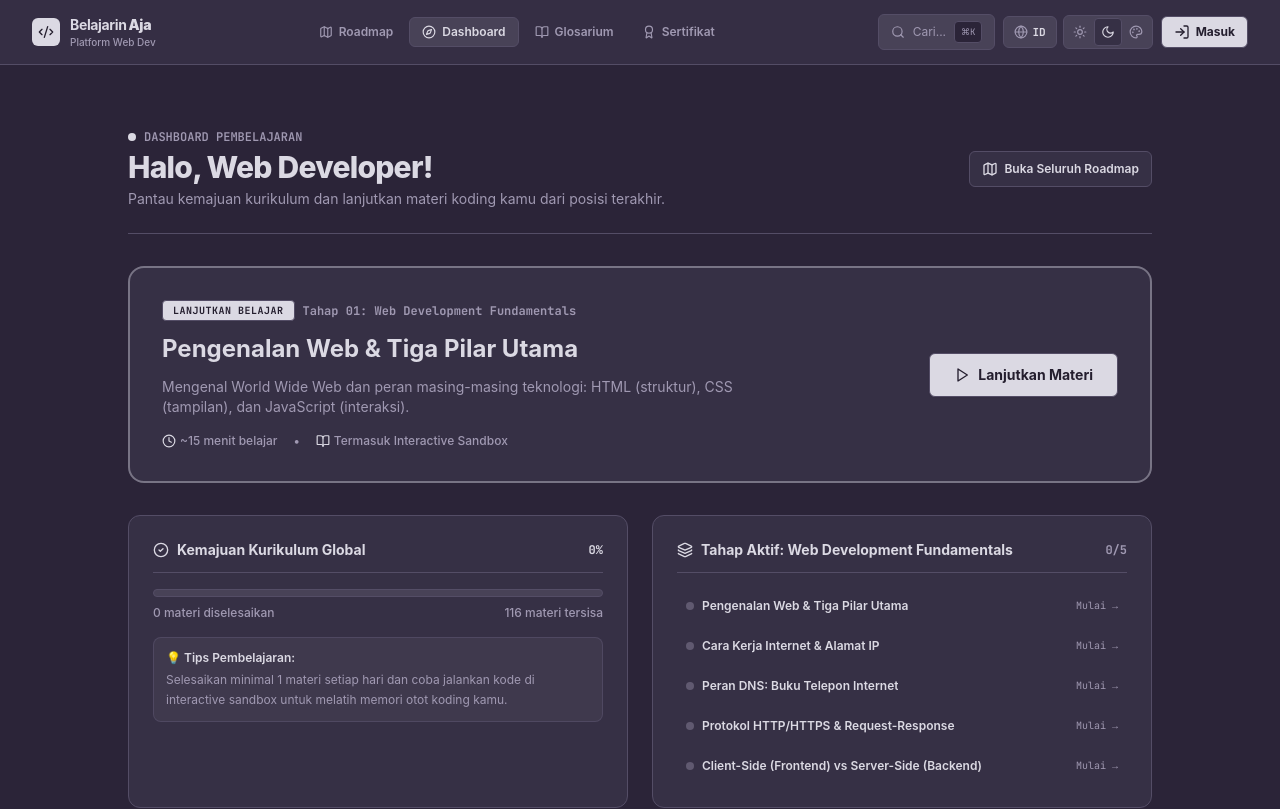
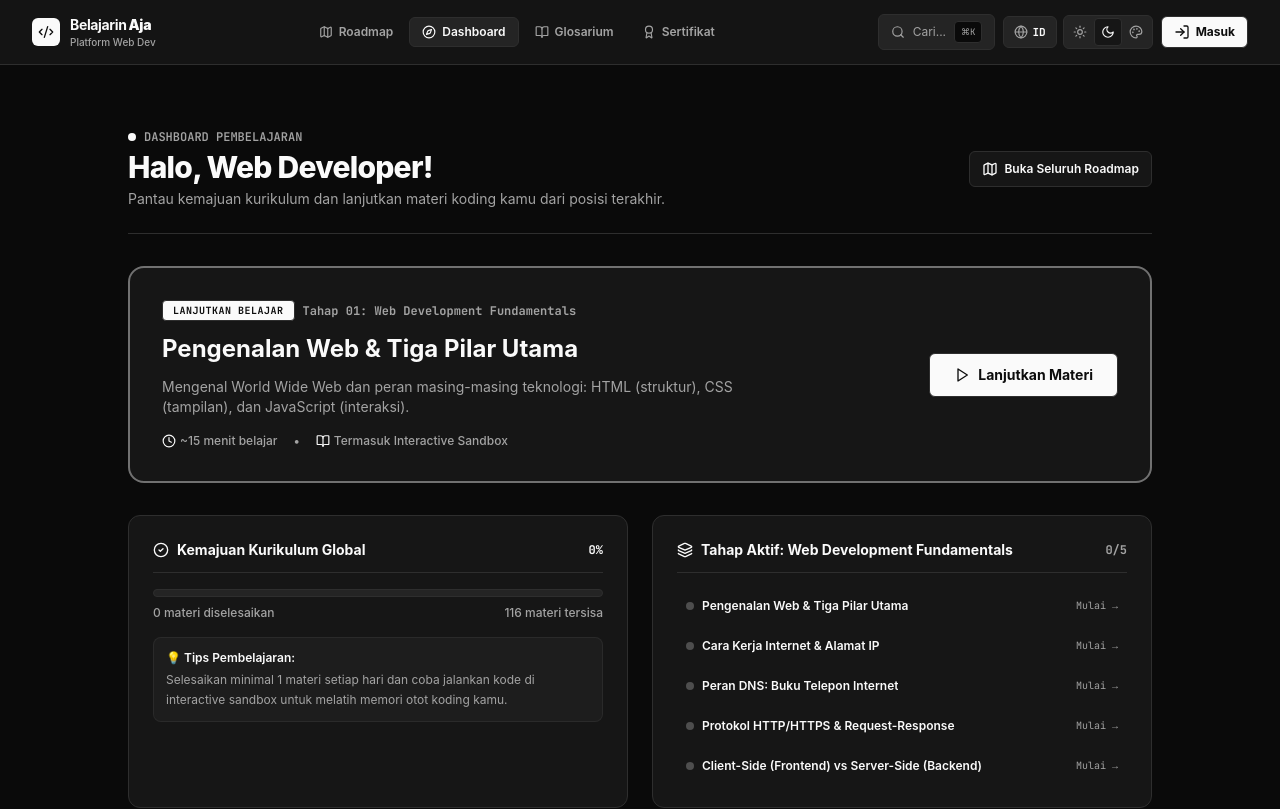
Before and after one commit to Acelinoo/belajarinaja, a Next.js app: page /dashboard in a window 1280 px wide. Shown: the top 809 px of the page. Built offline with nearby package versions, Linux system fonts and the light colour scheme.

Commit message:
style(dark): refine dark mode to high-focus obsidian charcoal and crisp white text

```diff
--- a/src/app/globals.css
+++ b/src/app/globals.css
@@ -56,54 +56,53 @@
   }
 
   /* =========================================================================
-     ATMOSPHERE 2: DARK (Velvet Night - Focused & Dominant Dark)
-     ColorHunt: #2A2438 (Canvas), #352F44 (Surface), #5C5470 (Border), #DBD8E3 (Lavender Text)
+     ATMOSPHERE 2: DARK (Obsidian Charcoal & Crisp White - Eye-Calm & Focus)
      ========================================================================= */
   .dark,
   [data-theme="dark"] {
-    --background: 260 21% 18%; /* #2A2438 - Dominant Dark Canvas */
-    --foreground: 256 16% 87%; /* #DBD8E3 - Soft Silvery Lavender */
+    --background: 0 0% 4%; /* #0A0A0A - Deepest Obsidian Black Canvas */
+    --foreground: 0 0% 98%; /* #FAFAFA - Crisp Clean White Text */
 
-    --card: 257 18% 23%; /* #352F44 - Dark Charcoal Violet card surface */
-    --card-foreground: 256 16% 87%; /* #DBD8E3 */
+    --card: 0 0% 8.5%; /* #161616 - Dark Charcoal Gray Card Surface */
+    --card-foreground: 0 0% 98%; /* #FAFAFA */
 
-    --popover: 257 18% 26%; /* #3E374F */
-    --popover-foreground: 256 16% 87%;
+    --popover: 0 0% 11%; /* #1C1C1C - Elevated Dropdown & Modal Panel */
+    --popover-foreground: 0 0% 98%;
 
-    --primary: 256 16% 87%; /* #DBD8E3 - Silvery Lavender Accent */
-    --primary-foreground: 260 21% 15%; /* #241E30 */
+    --primary: 0 0% 98%; /* #FAFAFA - High Contrast Clean White Accent */
+    --primary-foreground: 0 0% 5%; /* #0D0D0D - Deep Black Ink on CTA */
 
-    --secondary: 257 14% 30%; /* #463E56 */
-    --secondary-foreground: 256 16% 87%;
+    --secondary: 0 0% 14%; /* #242424 - Subtle Charcoal Container */
+    --secondary-foreground: 0 0% 98%;
 
-    --muted: 257 14% 28%; /* #413A50 */
-    --muted-foreground: 257 14% 65%; /* #A69FB8 */
+    --muted: 0 0% 12%; /* #1F1F1F */
+    --muted-foreground: 0 0% 64%; /* #A3A3A3 - Non-glaring Muted Gray */
 
-    --accent: 257 14% 38%; /* #5C5470 - Muted Slate Violet */
-    --accent-foreground: 256 16% 87%;
+    --accent: 0 0% 15%; /* #262626 */
+    --accent-foreground: 0 0% 98%;
 
     --destructive: 0 62% 38%;
-    --destructive-foreground: 256 16% 87%;
+    --destructive-foreground: 0 0% 98%;
 
-    --border: 257 14% 35%; /* #554D67 - Subtle Violet Border */
-    --input: 257 14% 35%;
-    --ring: 256 16% 87%;
+    --border: 0 0% 18%; /* #2E2E2E - Subtle Dark Charcoal Border */
+    --input: 0 0% 18%;
+    --ring: 0 0% 80%; /* #CCCCCC */
 
     --radius: 0.5rem;
 
     /* Semantic Tokens */
-    --color-bg-base: #2a2438;
-    --color-bg-surface: #352f44;
-    --color-bg-elevated: #423b55;
-    --color-bg-subtle: #3d364e;
-    --color-border-subtle: #5c5470;
-    --color-border-strong: #7b7194;
-    --color-text-primary: #dbd8e3;
-    --color-text-secondary: #a69fb8;
-    --color-text-tertiary: #756d88;
-    --color-brand-primary: #dbd8e3;
-    --color-brand-secondary: #5c5470;
-    --color-brand-accent: #8e84a8;
+    --color-bg-base: #0a0a0a;
+    --color-bg-surface: #161616;
+    --color-bg-elevated: #1c1c1c;
+    --color-bg-subtle: #202020;
+    --color-border-subtle: #2e2e2e;
+    --color-border-strong: #444444;
+    --color-text-primary: #fafafa;
+    --color-text-secondary: #a3a3a3;
+    --color-text-tertiary: #737373;
+    --color-brand-primary: #fafafa;
+    --color-brand-secondary: #242424;
+    --color-brand-accent: #52525b;
   }
 
   /* =========================================================================
--- a/src/app/settings/page.tsx
+++ b/src/app/settings/page.tsx
@@ -531,7 +531,7 @@ export default function SettingsPage() {
                 <div className="grid grid-cols-1 sm:grid-cols-3 gap-3">
                   {[
                     { id: "light", label: "Light Mode", desc: "Oceanic Editorial" },
-                    { id: "dark", label: "Dark Mode", desc: "Velvet Night (Dominant Dark)" },
+                    { id: "dark", label: "Dark Mode", desc: "Obsidian Charcoal (Maksimal Fokus)" },
                     { id: "fun", label: "Fun Mode", desc: "Tropical Sun & Azure" },
                   ].map((item) => (
                     <button
```
Also changed, not shown: 1 other file (tests, documents, lock files or other folders).
